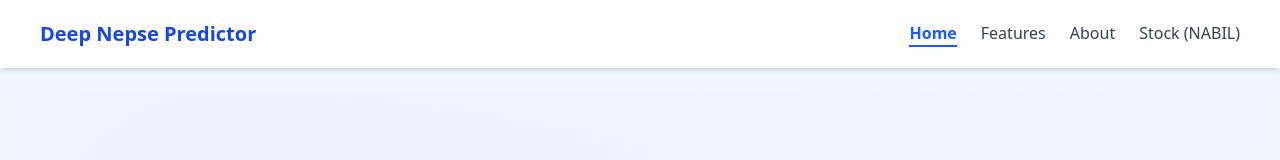
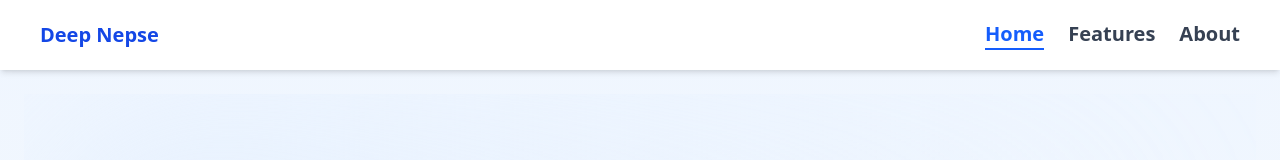
Before and after one commit to Kalzangdorjelama/DeepNepse-Predictor, a React (Vite) app in the folder frontend/: page / in a window 1280 px wide. Shown: the top 160 px of the page. Built offline with nearby package versions, Linux system fonts and the light colour scheme; no server answers.

Commit message:
update layout component

```diff
--- a/frontend/src/Layout.jsx
+++ b/frontend/src/Layout.jsx
@@ -3,14 +3,14 @@ import { NavLink, Outlet } from "react-router-dom";
 export default function Layout() {
   const linkClass = ({ isActive }) =>
     isActive
-      ? "text-blue-600 font-semibold border-b-2 border-blue-600"
-      : "text-gray-700 hover:text-blue-600";
+      ? "text-blue-600 font-semibold border-b-2 border-blue-600 font-bold text-xl"
+      : "text-gray-700 hover:text-blue-600 font-bold text-xl";
 
   return (
     <div className="min-h-screen bg-gradient-to-b from-blue-50 to-gray-50 text-gray-800">
       {/* Navbar */}
       <nav className="flex justify-between items-center px-10 py-5 bg-white shadow-md sticky top-0 z-50">
-        <h1 className="text-xl font-bold text-blue-700">Deep Nepse Predictor</h1>
+        <h1 className="text-xl font-bold text-blue-700">Deep Nepse</h1>
 
         <div className="flex gap-6">
           <NavLink to="/" className={linkClass} end>
@@ -22,9 +22,6 @@ export default function Layout() {
           <NavLink to="/about" className={linkClass}>
             About
           </NavLink>
-          <NavLink to="/stock/NABIL" className={linkClass}>
-            Stock (NABIL)
-          </NavLink>
         </div>
       </nav>
 
--- a/frontend/src/pages/StockPrediction.jsx
+++ b/frontend/src/pages/StockPrediction.jsx
@@ -166,7 +166,7 @@ function StockPrediction() {
       {/* Controls (Back button + Dropdown) */}
       <div className="flex flex-col sm:flex-row justify-between items-start sm:items-center gap-4 mt-8">
         <button
-          onClick={() => navigate("https://deep-nepse-predictor.vercel.app/")}
+          onClick={() => navigate("/")}
           className="px-4 sm:px-5 py-2 flex items-center gap-2 bg-blue-800 backdrop-blur-md rounded-lg shadow hover:bg-blue-500 transition border border-blue-200 hover:border-blue-500 cursor-pointer"
         >
           Back
```
